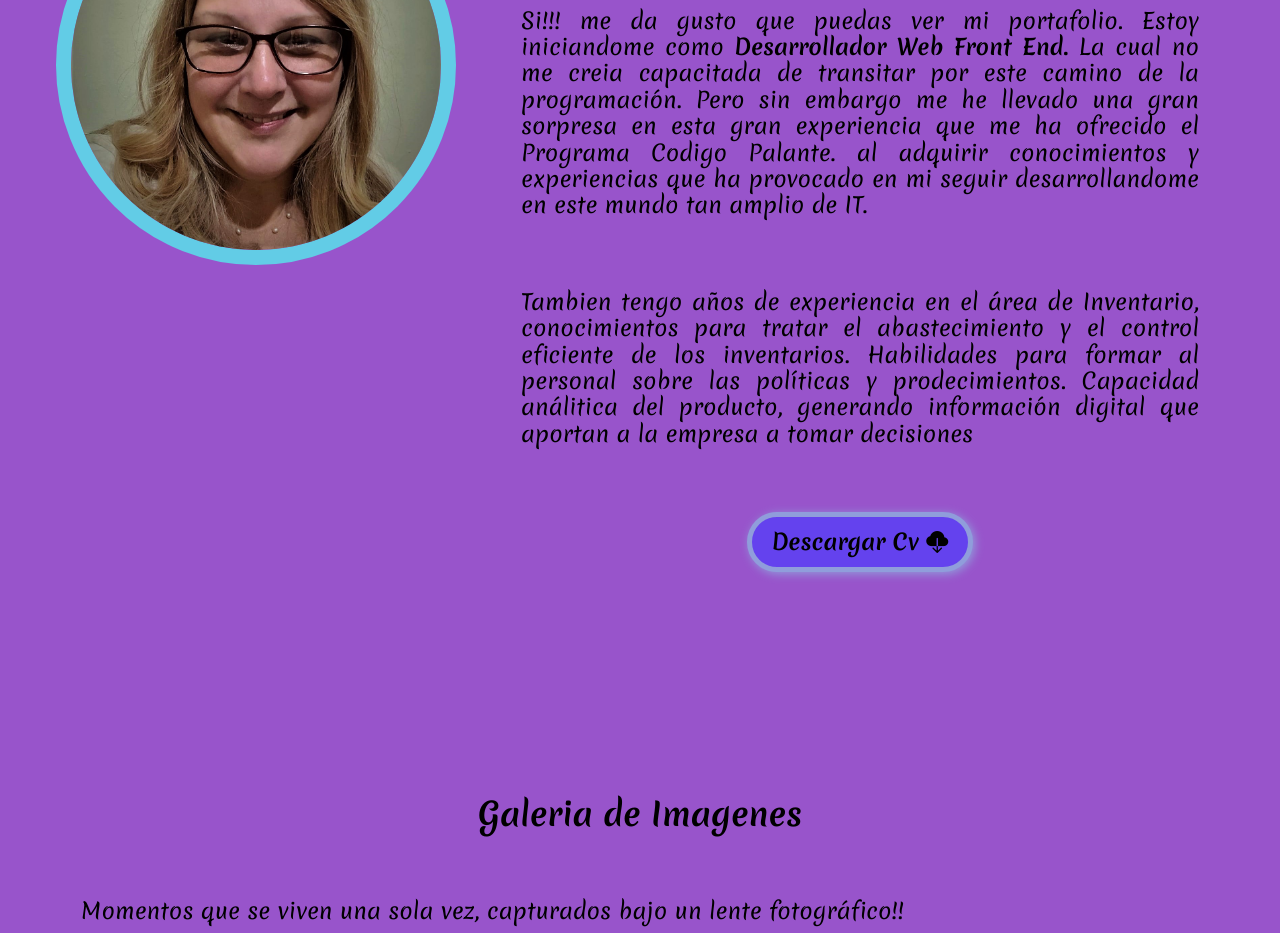
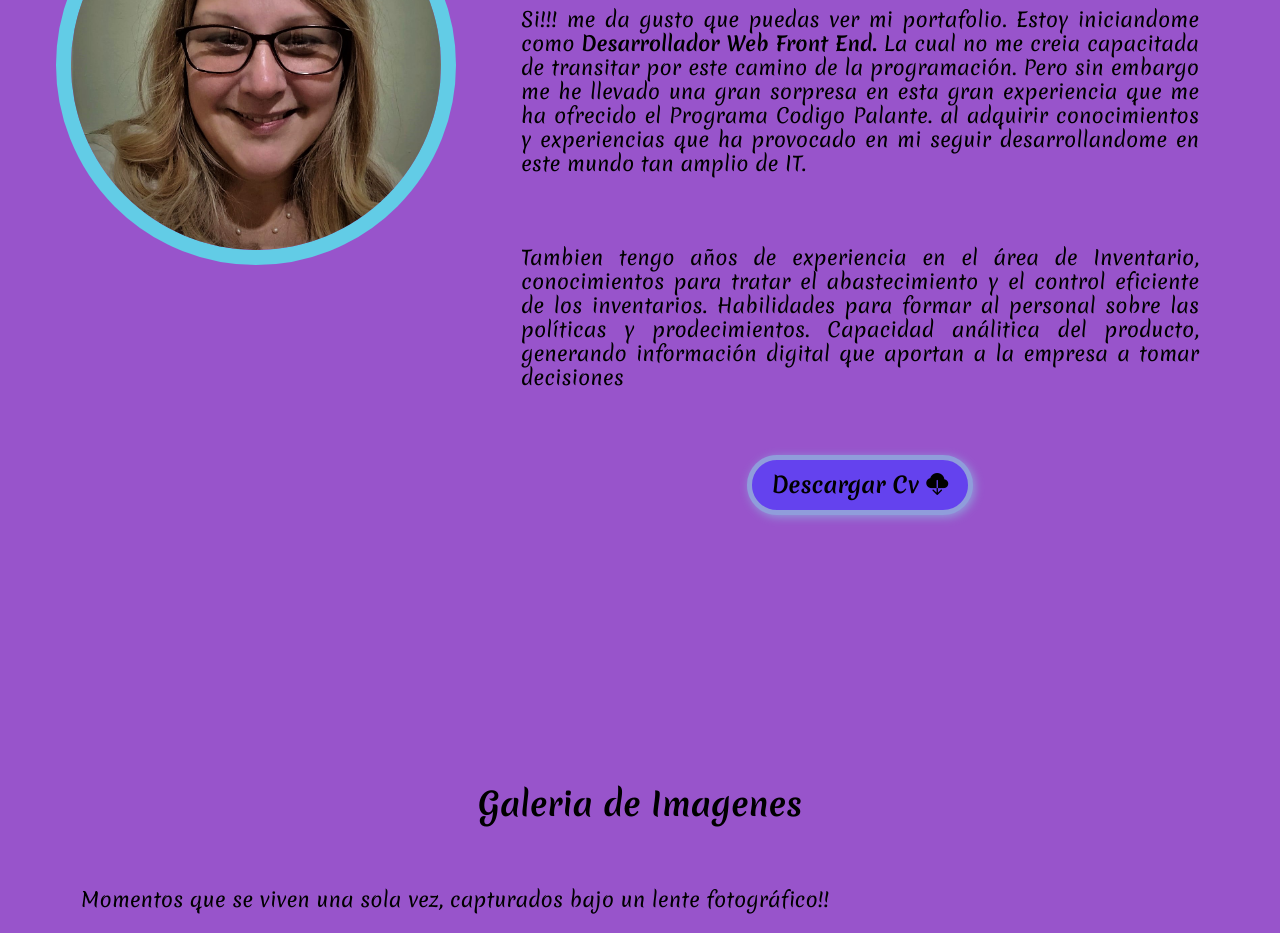
Before and after one commit to Milimariana/codig-palan-proyec-2, a plain HTML site: page index.html in a window 1280 px wide. Shown: the part 265-1198 px from the top of the page. Drawn offline with nearby package versions, Linux system fonts and the light colour scheme; a web font is replaced by a local one.

Commit message:
modificaciones varias

```diff
--- a/css/styles.css
+++ b/css/styles.css
@@ -561,7 +561,7 @@ a {
 
     h2 {
 
-        font-size: 32px;
+        font-size: 30px;
 
     }
 
@@ -591,13 +591,13 @@ a {
     }
     .letra{
         font-size: 32px;
-        margin-top: 10px;
 
     }
     .imagen img{
         width: 100%;
 
     }
+
 
 
     .galeria{
@@ -609,7 +609,8 @@ a {
         row-gap: 18px;
     }
 
-    p{ font-size: 22px;
+    p{
+        font-size: 20px;
         margin:60px 0;
         margin-left: 20px;
         margin-right: 20px;
@@ -628,6 +629,8 @@ a {
         padding-top: 90px;
         font-size: 18px;
     }
+
+
 
     .articulo{
         background-color:#9854cb;
@@ -654,7 +657,9 @@ a {
     .imagen {
         width : 100%;
         max-width : 500px;
-     }
+       }
+
+
 
 
 
```
